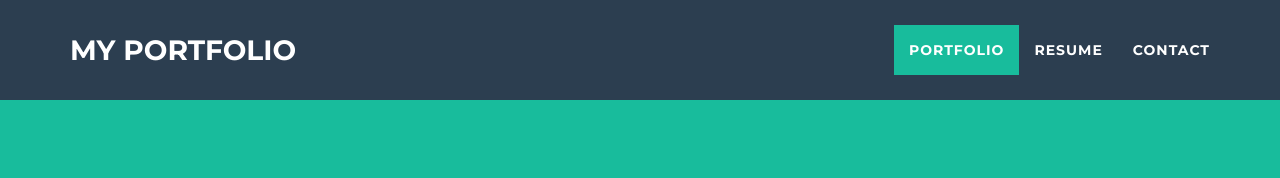
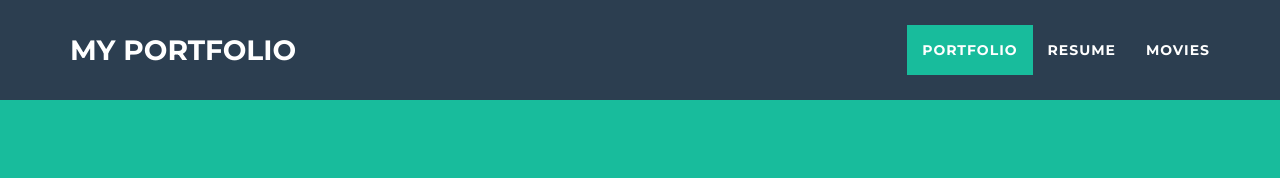
Before and after one commit to venzzolermo/vennzzolermo1.github.io, a website: page MyPortfolio.index.html in a window 1280 px wide. Shown: the top 178 px of the page. Drawn offline with nearby package versions, Linux system fonts and the light colour scheme.

Commit message:
Update MyPortfolio.index.html

```diff
--- a/MyPortfolio.index.html
+++ b/MyPortfolio.index.html
@@ -57,7 +57,7 @@
                         <a href="RESUME.html">Resume</a>
                     </li>
                     <li class="page-scroll">
-                        <a href="Movies.html">Contact</a>
+                        <a href="Movies.html">Movies</a>
                     </li>
                 </ul>
             </div>
```
